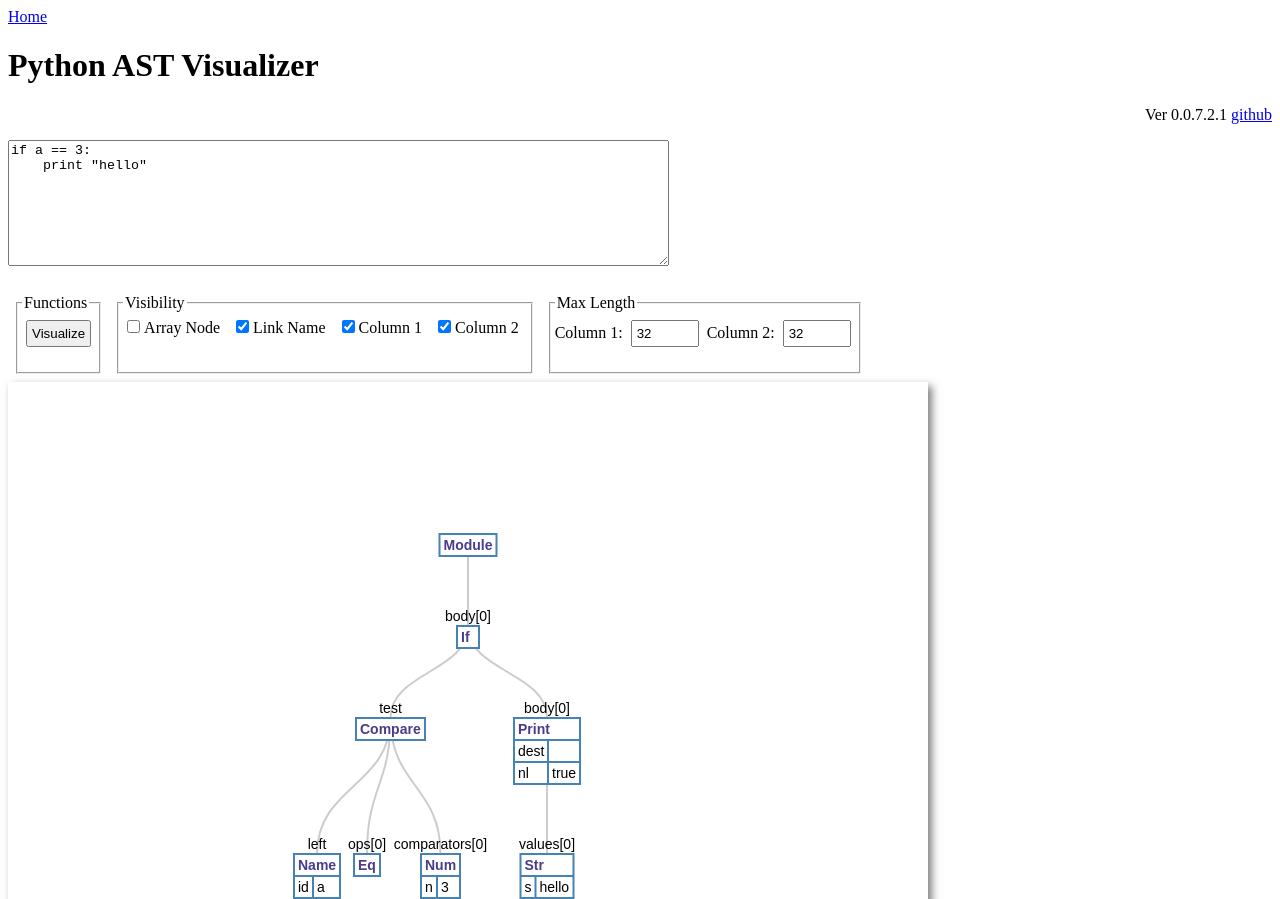
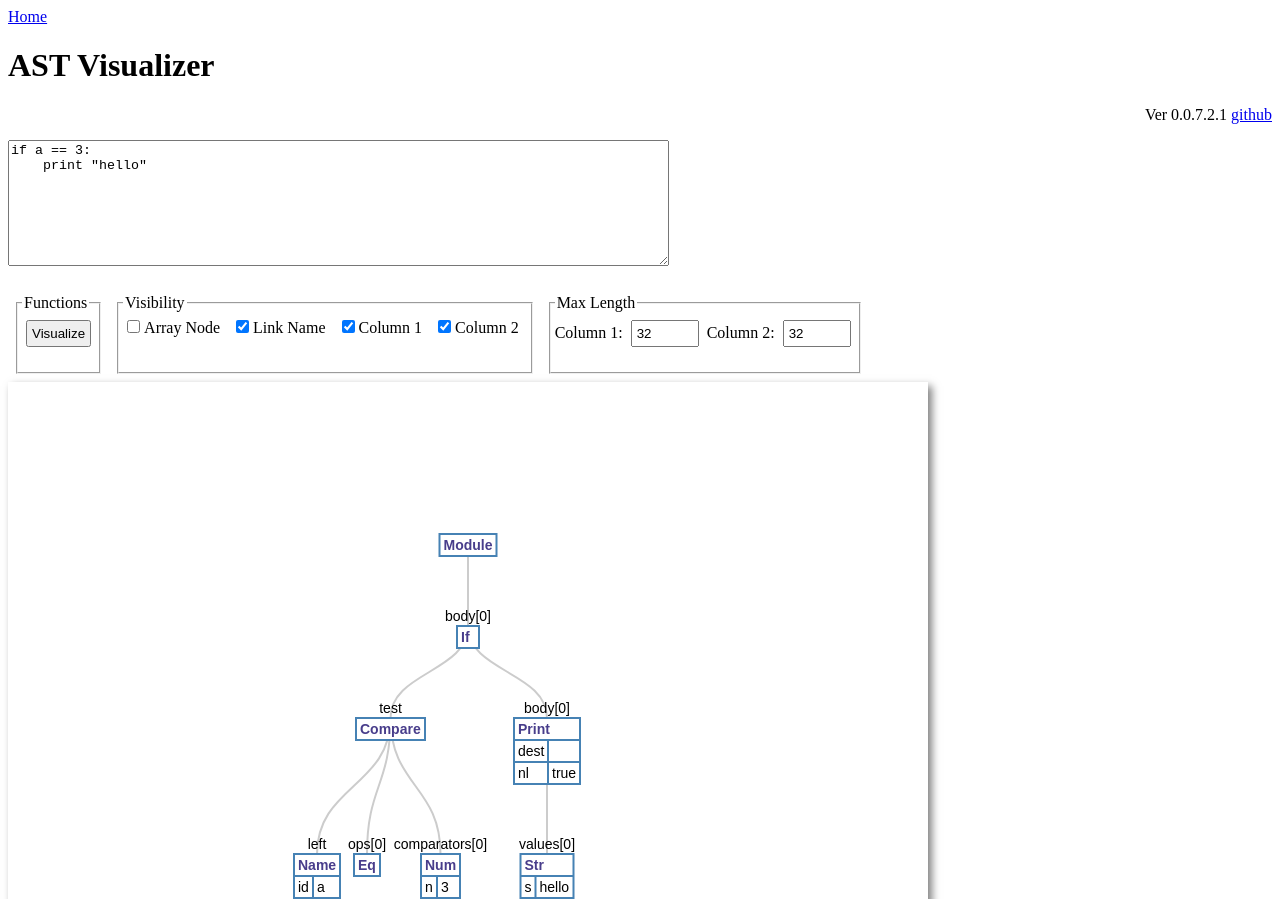
Before and after one commit to AlanShmyga/ast-visualizer, a plain HTML site: page index.html in a window 1280 px wide. Shown: the top 899 px of the page. Drawn offline with Linux system fonts and the light colour scheme.

Commit message:
Update index.html

```diff
--- a/index.html
+++ b/index.html
@@ -94,7 +94,7 @@ window.onload = function () {
 
 <a href="http://vanya.jp.net">Home</a>
 
-<h1>Python AST Visualizer</h1>
+<h1>AST Visualizer</h1>
 
 <p style="text-align: right;">Ver 0.0.7.2.1 <a href="https://github.com/ivan111/vpyast">github</a></p>
 
```
